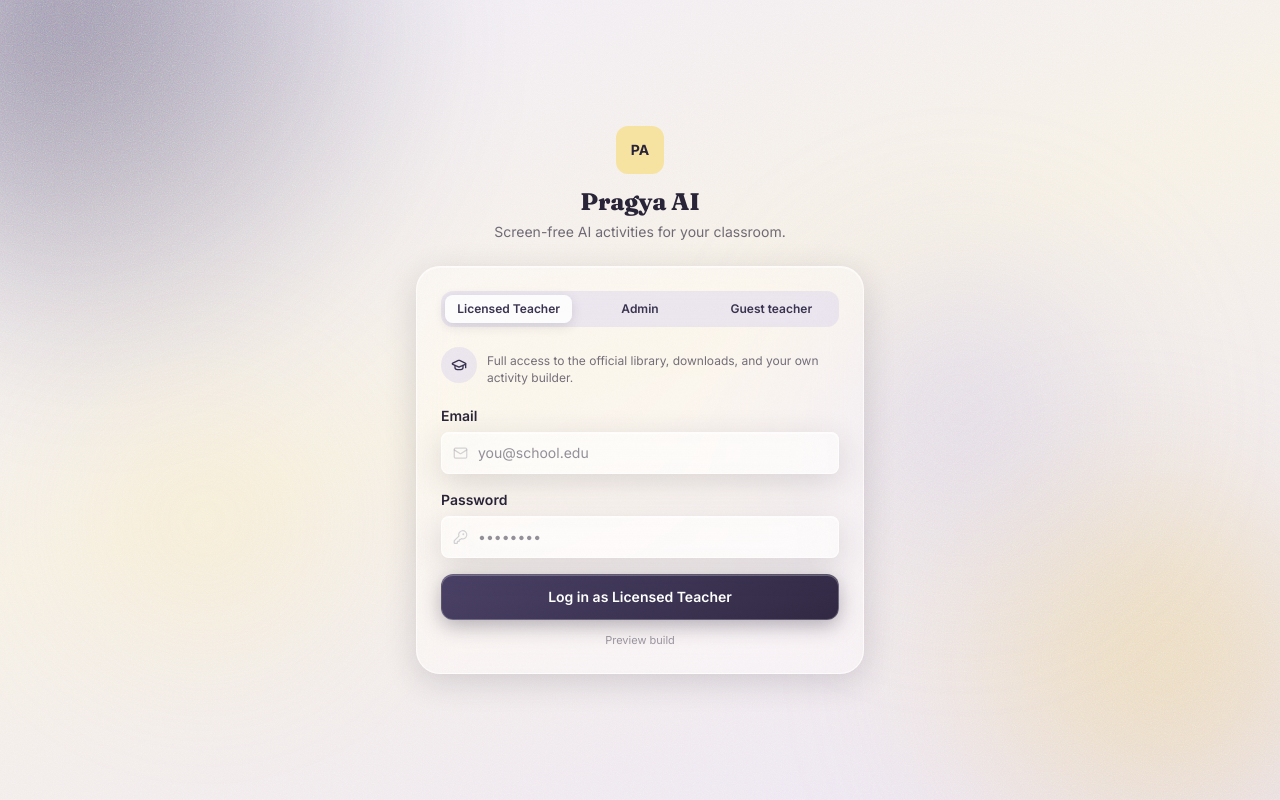
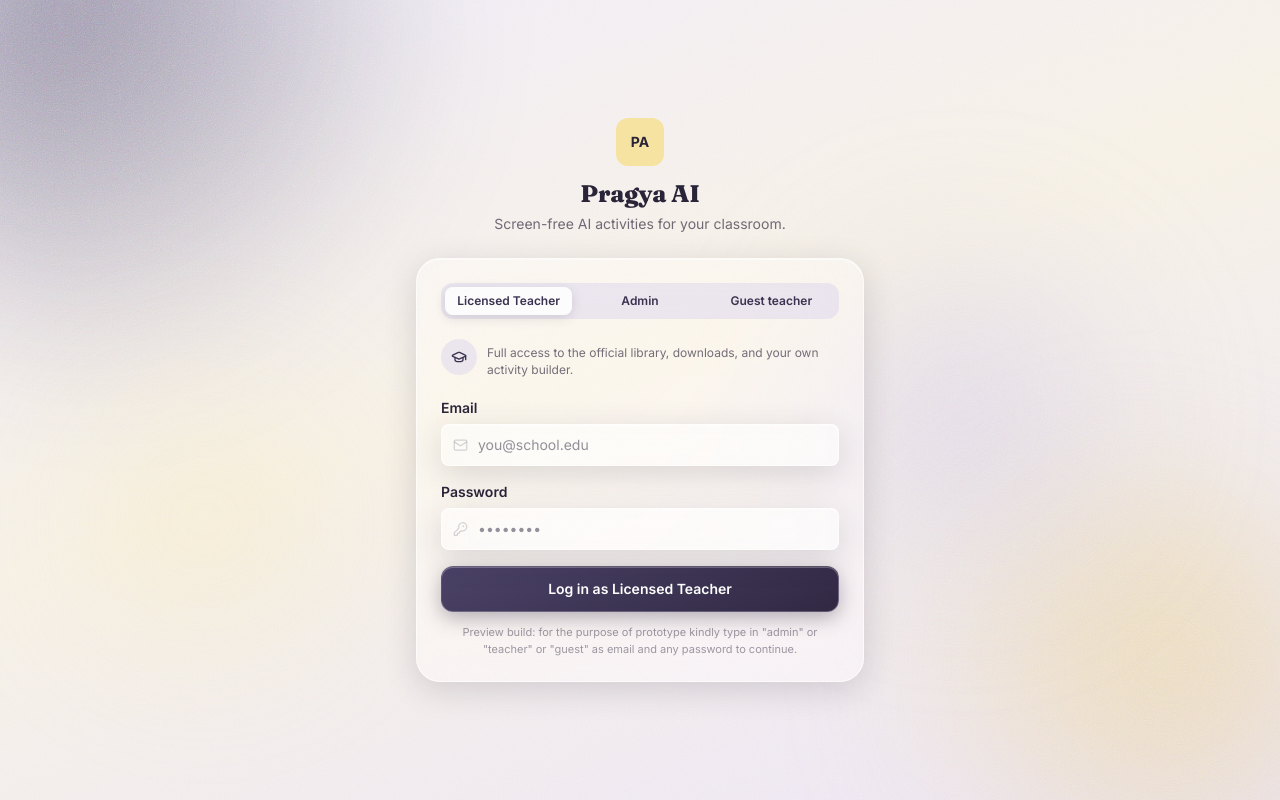
Before and after one commit to 24f2000884/Pragya.AI, a React (Vite) app: page / in a window 1280 px wide. Built offline with nearby package versions, Linux system fonts and the light colour scheme.

Commit message:
preview build login change

```diff
--- a/src/App.jsx
+++ b/src/App.jsx
@@ -433,7 +433,7 @@ function LoginView({ onLogin }) {
                 Log in as {tab}
               </button>
               <p className="text-[11px] text-center mt-3" style={{ color: "var(--ink-faint)" }}>
-                Preview build
+                Preview build: for the purpose of prototype kindly type in "admin" or "teacher" or "guest" as email and any password to continue.
               </p>
             </>
           )}
```
